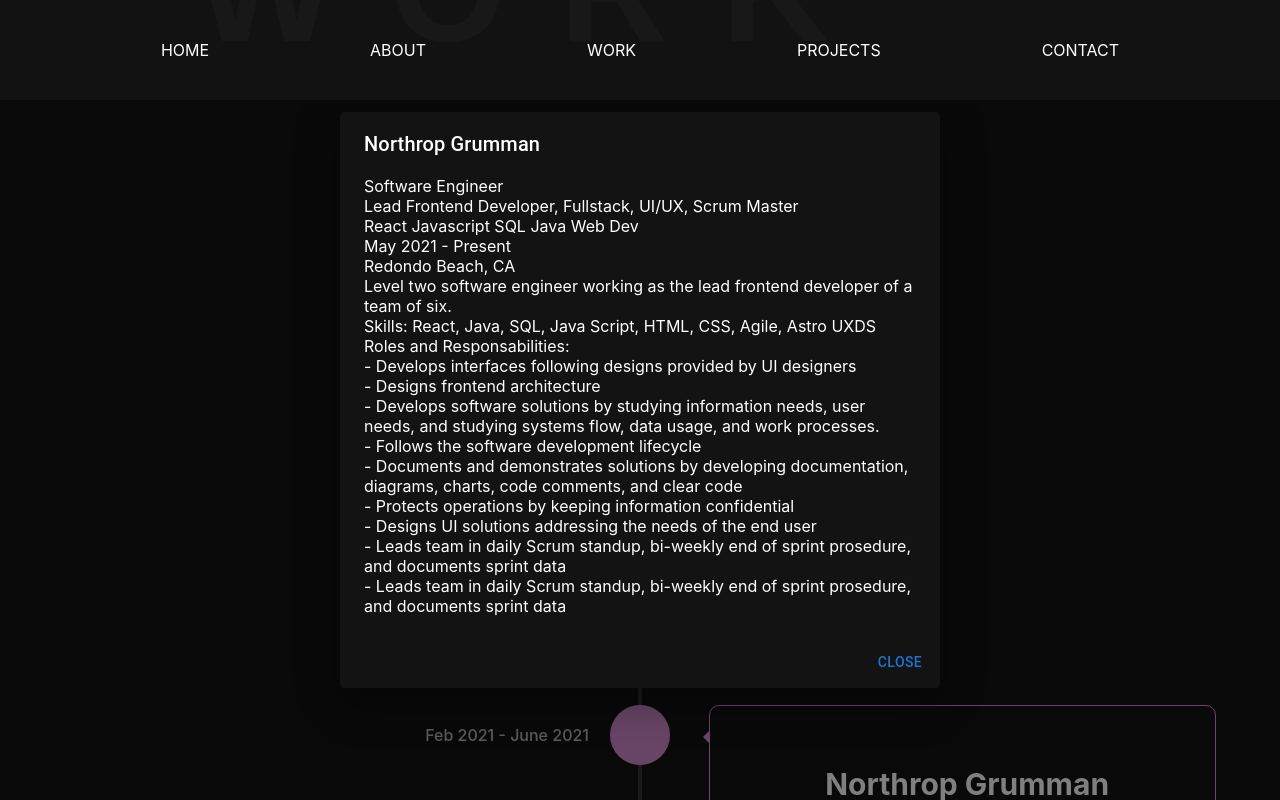
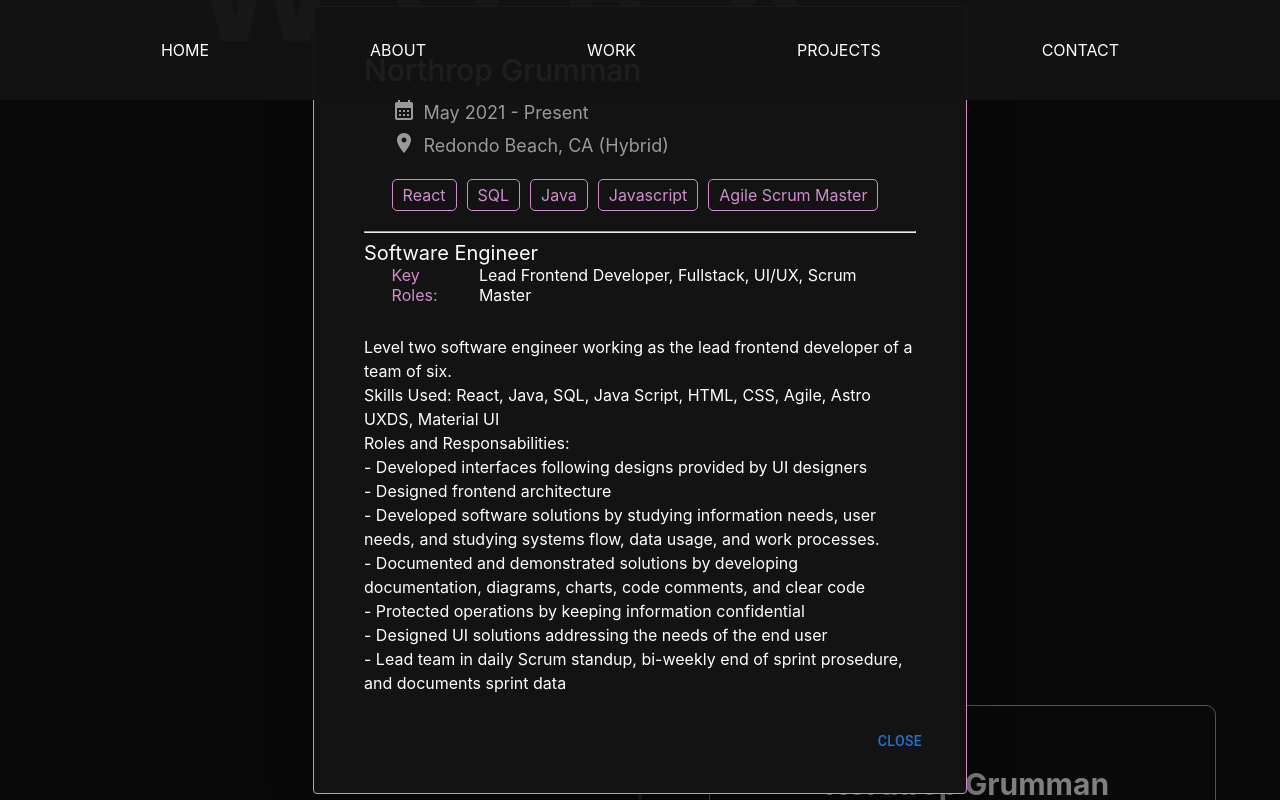
Before and after one commit to bell-sarian/dev-portfolio, a React (Create React App) app: page / in a window 1280 px wide. Both pictures are taken after a click on the element 317 px from the left and 2697 px from the top of the page. Shown: the part 2297-3097 px from the top of the page. Built offline with nearby package versions, Linux system fonts and the light colour scheme; what webfontloader would draw is missing.

Commit message:
Create Job History Popups

```diff
--- a/src/view/Work/Work.css
+++ b/src/view/Work/Work.css
@@ -122,3 +122,89 @@
   transition: transform 0.3s ease;
   transform: translateX(0px);
 }
+
+.work-dialog-title {
+  font-size: 30px;
+  font-weight: 500;
+  margin-bottom: 10px;
+}
+
+.work-dialog-work-location {
+  padding-left: 5%;
+}
+
+.work-dialog-work-location>* {
+  display: block;
+  margin: 5px 0;
+}
+
+.work-dialog-icon {
+  margin-right: 1.5%;
+  color: #DADADA;
+}
+
+.work-dialog-date {
+  display: flex;
+  flex-direction: row;
+  /* justify-content: center; */
+  align-items: center;
+  font-size: 18px;
+  font-weight: 400;
+  color: #9a9a9a;
+}
+
+.work-dialog-location {
+  display: flex;
+  flex-direction: row;
+  /* justify-content: center; */
+  align-items: center;
+  font-size: 18px;
+  font-weight: 400;
+  color: #9a9a9a;
+}
+
+.work-dialog-skills-container {
+  margin: 20px 0;
+  display: flex;
+  flex-direction: row;
+}
+
+.work-dialog-skill {
+  padding: 5px 10px;
+  border-radius: 5px;
+  overflow: hidden;
+  margin-right: 10px;
+  border: 1px solid #D28CCF;
+  color: #D28CCF;
+  transition: 0.3s ease;
+
+}
+
+.work-dialog-skill:hover {
+  cursor: pointer;
+  background-color: #3f2a3e;
+  transform: scale(1.1);
+}
+
+.work-dialog-position {
+  font-size: 20px;
+  font-weight: 400;
+}
+
+.work-dialog-roles {
+  margin-left: 5%;
+  display: flex;
+  flex-direction: row;
+  margin-right: 2%;
+}
+
+.work-dialog-key {
+  margin-right: 2%;
+  color: #D28CCF;
+  font-weight: 400;
+}
+
+.work-dialog-work {
+  margin-top: 30px;
+  line-height: 150%;
+}
--- a/src/view/Work/Work.js
+++ b/src/view/Work/Work.js
@@ -16,6 +16,10 @@
 import DialogContentText from "@mui/material/DialogContentText";
 import DialogTitle from "@mui/material/DialogTitle";
 import Button from "@mui/material/Button";
+
+// Icons
+import CalendarMonthIcon from "@mui/icons-material/CalendarMonth";
+import LocationOnIcon from "@mui/icons-material/LocationOn";
 
 WebFont.load({
   google: {
@@ -58,7 +62,9 @@
     let work = this.state.selectedWork.skills;
     if (work != undefined && work.length > 0) {
       return work.map((item, index) => (
-        <span key={"work-item-" + index}>{item} </span>
+        <div className="work-dialog-skill" key={"work-item-" + index}>
+          {item}{" "}
+        </div>
       ));
     }
   };
@@ -159,22 +165,46 @@
               style: {
                 backgroundColor: "#131313",
                 color: "#fff",
-                border: "#343434",
+                border: "1px solid #D28CCF",
                 minWidth: "30vw",
+                padding: "2%",
               },
             }}
           >
-            <DialogTitle>{selectedWork.companyName}</DialogTitle>
             <DialogContent>
               <div className="work-dialog-container">
-                <div>{selectedWork.position}</div>
-                <div>{selectedWork.roles}</div>
-                {/* <span>Skills: </span> */}
-                {this.workSkills()}
-                <div>{selectedWork.date}</div>
-                <div>{selectedWork.location}</div>
+                <div className="work-dialog-title">
+                  {selectedWork.companyName}
+                </div>
+                <div className="work-dialog-work-location">
+                  <div className="work-dialog-date">
+                    <div className="work-dialog-icon">
+                      <CalendarMonthIcon style={{ fill: "#9a9a9a" }} />
+                    </div>
 
-                {this.workParagraph()}
+                    {selectedWork.date}
+                  </div>
+                  <div className="work-dialog-location">
+                    <div className="work-dialog-icon">
+                      <LocationOnIcon style={{ fill: "#9a9a9a" }} />
+                    </div>
+                    {selectedWork.location}
+                  </div>
+                  <div className="work-dialog-skills-container">
+                    {this.workSkills()}
+                  </div>
+                </div>
+                <hr />
+                <div className="work-dialog-position">
+                  {selectedWork.position}
+                </div>
+
+                <div className="work-dialog-roles">
+                  <span className="work-dialog-key">Key Roles: </span>
+                  {selectedWork.roles}
+                </div>
+
+                <div className="work-dialog-work">{this.workParagraph()}</div>
               </div>
             </DialogContent>
             <DialogActions>
--- a/src/view/Work/WorkData.js
+++ b/src/view/Work/WorkData.js
@@ -5,22 +5,20 @@
     companyName: "Northrop Grumman",
     position: "Software Engineer",
     roles: "Lead Frontend Developer, Fullstack, UI/UX, Scrum Master",
-    skills: ["React", "Javascript", "SQL", "Java", "Web", "Dev"],
+    skills: ["React", "SQL", "Java", "Javascript", "Agile Scrum Master"],
     date: "May 2021 - Present",
-    location: "Redondo Beach, CA",
+    location: "Redondo Beach, CA (Hybrid)",
     jobDescription: [
       "Level two software engineer working as the lead frontend developer of a team of six.",
-      "Skills: React, Java, SQL, Java Script, HTML, CSS, Agile, Astro UXDS",
+      "Skills Used: React, Java, SQL, Java Script, HTML, CSS, Agile, Astro UXDS, Material UI",
       "Roles and Responsabilities:",
-      "- Develops interfaces following designs provided by UI designers",
-      "- Designs frontend architecture",
-      "- Develops software solutions by studying information needs, user needs, and studying systems flow, data usage, and work processes.",
-      "- Follows the software development lifecycle",
-      "- Documents and demonstrates solutions by developing documentation, diagrams, charts, code comments, and clear code",
-      "- Protects operations by keeping information confidential",
-      "- Designs UI solutions addressing the needs of the end user",
-      "- Leads team in daily Scrum standup, bi-weekly end of sprint prosedure, and documents sprint data ",
-      "- Leads team in daily Scrum standup, bi-weekly end of sprint prosedure, and documents sprint data ",
+      "- Developed interfaces following designs provided by UI designers",
+      "- Designed frontend architecture",
+      "- Developed software solutions by studying information needs, user needs, and studying systems flow, data usage, and work processes.",
+      "- Documented and demonstrated solutions by developing documentation, diagrams, charts, code comments, and clear code",
+      "- Protected operations by keeping information confidential",
+      "- Designed UI solutions addressing the needs of the end user",
+      "- Lead team in daily Scrum standup, bi-weekly end of sprint prosedure, and documents sprint data ",
     ],
   },
   {
@@ -31,7 +29,7 @@
     roles: "Lead Frontend Developer",
     skills: ["Oragami", "Javascript", "HTML", "CSS", "Web Dev"],
     date: "Feb 2021 - June 2021",
-    location: "Huntsville, AL - Remote from CA",
+    location: "Huntsville, AL (Remote)",
     jobDescription: ["Worked as a software engineer"],
   },
   {
```
